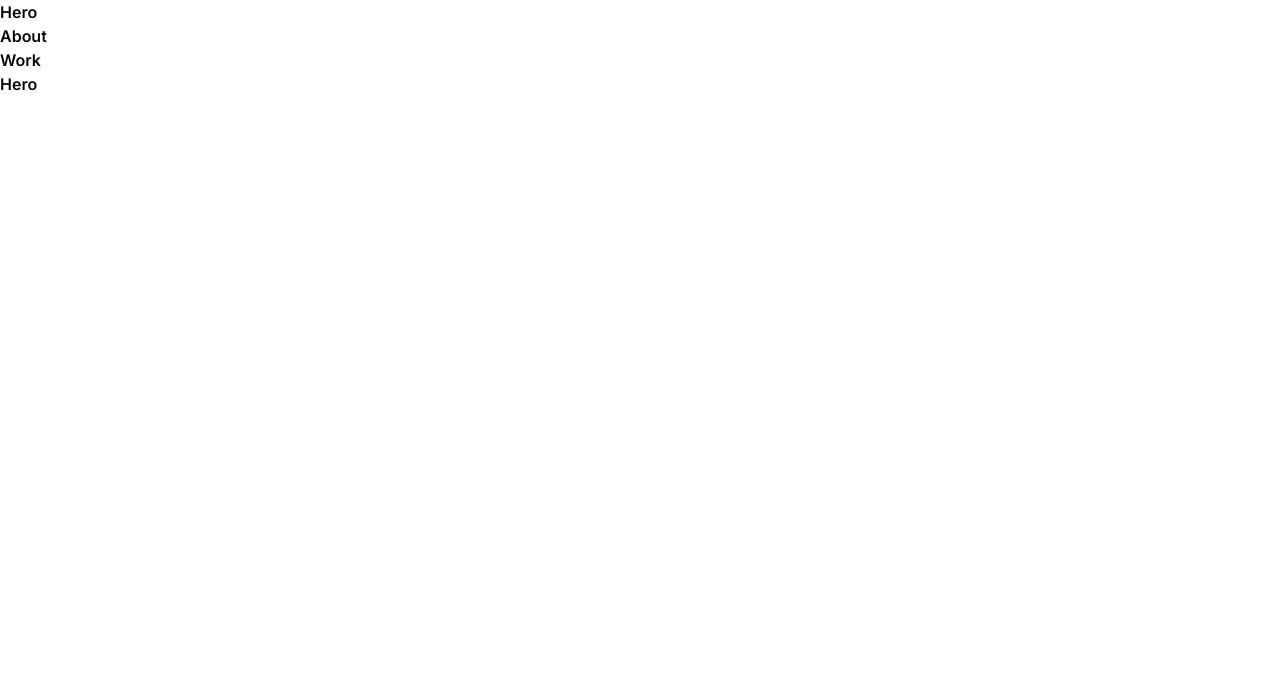
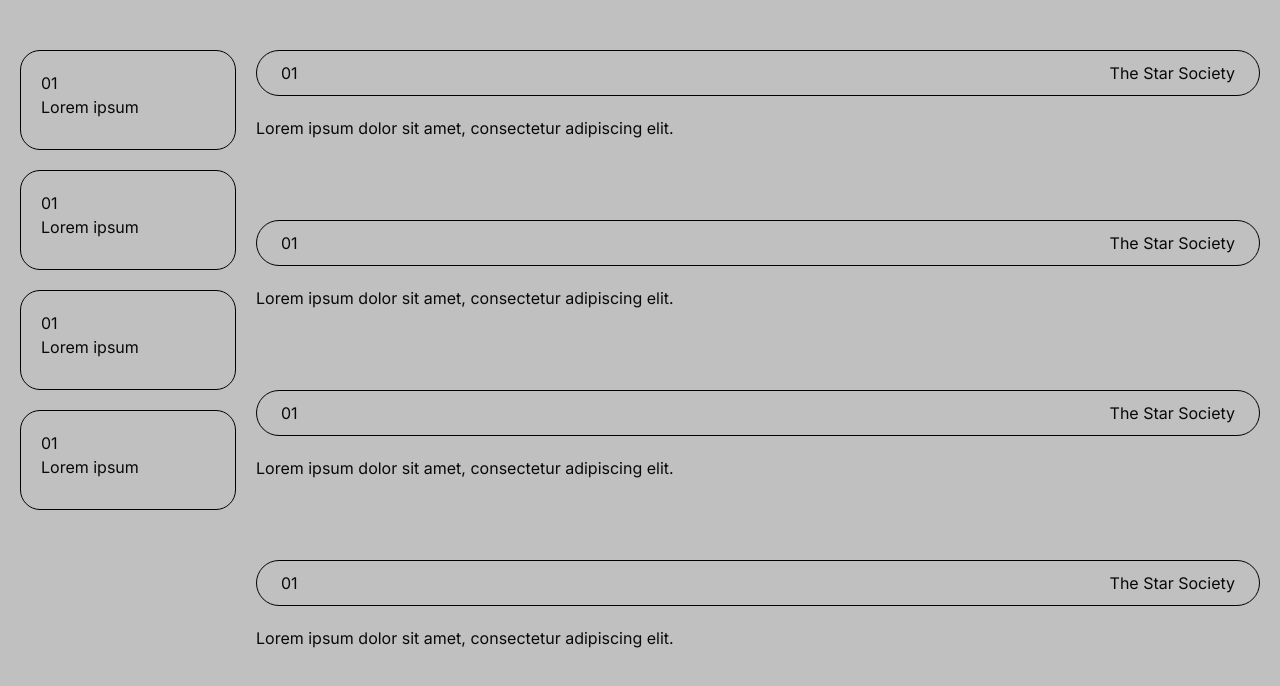
Before and after one commit to thestarsociety/hq, a Next.js app: page / in a window 1280 px wide. Shown: the top 686 px of the page. Built offline with nearby package versions, Linux system fonts and the light colour scheme.

Commit message:
basic structure

```diff
--- a/app/layout.tsx
+++ b/app/layout.tsx
@@ -3,6 +3,7 @@ import { Inter } from "next/font/google";
 import "./globals.css";
 import { ThemeProvider } from "@/components/providers/themeProvider";
 import { constructMetadata } from "@/lib/metadata";
+import { cn } from "@/lib/utils";
 
 const inter = Inter({ subsets: ["latin"] });
 
@@ -15,7 +16,10 @@ export default function RootLayout({
 }>) {
   return (
     <html lang="en" suppressHydrationWarning>
-      <body className={inter.className}>
+      <body className={cn(
+        "h-full w-full bg-[#c0c0c0]",
+        inter.className
+      )}>
         <ThemeProvider attribute="class" defaultTheme="light" forcedTheme="light" disableTransitionOnChange>
           {children}
         </ThemeProvider>
--- a/app/page.tsx
+++ b/app/page.tsx
@@ -4,23 +4,35 @@ import { AboutPage } from "@/components/pages/about";
 import { ContactUsPage } from "@/components/pages/contactus";
 import { HeroPage } from "@/components/pages/hero";
 import { WorkPage } from "@/components/pages/work";
+import { AboutSection } from "@/components/sections/about";
+import { ContactSection } from "@/components/sections/contact";
+import { HeroSection } from "@/components/sections/hero";
+import { WorkSection } from "@/components/sections/work";
 
 export default function Home() {
   return (
-    <div className="h-full w-full font-semibold">
-      <div className="flex flex-col">
-        <div>
+    <div className="m-0 p-0 box-border h-full w-full">
+      <div className="fixed w-[20%] my-[50px] px-5">
+        <div className="h-[100px] flex flex-col justify-between mb-5 p-5 border-[1.5px] border-black rounded-[20px] transition-[height] duration-500">
           <HeroPage />
         </div>
-        <div>
+        <div className="h-[100px] flex flex-col justify-between mb-5 p-5 border-[1.5px] border-black rounded-[20px] transition-[height] duration-500">
           <AboutPage />
         </div>
-        <div>
+        <div className="h-[100px] flex flex-col justify-between mb-5 p-5 border-[1.5px] border-black rounded-[20px] transition-[height] duration-500">
           <WorkPage />
         </div>
-        <div>
+        <div className="h-[100px] flex flex-col justify-between mb-5 p-5 border-[1.5px] border-black rounded-[20px] transition-[height] duration-500">
           <ContactUsPage />
         </div>
+      </div>
+
+      {/* Sections */}
+      <div className="absolute w-[80%] h-[100%] left-[20%] pt-[30px] pr-[20px]">
+        <HeroSection />
+        <WorkSection />
+        <AboutSection />
+        <ContactSection />
       </div>
     </div>
   );
--- a/components/pages/about.tsx
+++ b/components/pages/about.tsx
@@ -1,7 +1,8 @@
 export const AboutPage = () => {
     return (
         <div>
-            About
+            <p>01</p>
+            <p>Lorem ipsum</p>
         </div>
     )
 }
--- a/components/pages/contactus.tsx
+++ b/components/pages/contactus.tsx
@@ -1,7 +1,8 @@
 export const ContactUsPage = () => {
     return (
         <div>
-            Hero
+            <p>01</p>
+            <p>Lorem ipsum</p>
         </div>
     )
 }
--- a/components/pages/hero.tsx
+++ b/components/pages/hero.tsx
@@ -1,7 +1,8 @@
 export const HeroPage = () => {
     return (
         <div>
-            Hero
+            <p>01</p>
+            <p>Lorem ipsum</p>
         </div>
     )
 }
--- a/components/pages/work.tsx
+++ b/components/pages/work.tsx
@@ -1,7 +1,8 @@
 export const WorkPage = () => {
     return (
         <div>
-            Work
+            <p>01</p>
+            <p>Lorem ipsum</p>
         </div>
     )
 }
--- /dev/null
+++ b/components/sections/about.tsx
@@ -0,0 +1,15 @@
+export const AboutSection = () => {
+    return (
+        <div className="w-full mt-5 mb-20">
+            <div className="flex w-full justify-between mb-[20px] py-2.5 px-6 border-[1.5px] border-black rounded-[40px] font-[14px]">
+                <p>01</p>
+                <p>The Star Society</p>
+            </div>
+            <div className="copy">
+                <h1>
+                    Lorem ipsum dolor sit amet, consectetur adipiscing elit.
+                </h1>
+            </div>
+        </div>
+    )
+}
--- /dev/null
+++ b/components/sections/contact.tsx
@@ -0,0 +1,17 @@
+
+
+export const ContactSection = () => {
+    return (
+        <div className="w-full mt-5 mb-20">
+            <div className="flex w-full justify-between mb-[20px] py-2.5 px-6 border-[1.5px] border-black rounded-[40px] font-[14px]">
+                <p>01</p>
+                <p>The Star Society</p>
+            </div>
+            <div className="copy">
+                <h1>
+                    Lorem ipsum dolor sit amet, consectetur adipiscing elit.
+                </h1>
+            </div>
+        </div>
+    )
+}
--- /dev/null
+++ b/components/sections/hero.tsx
@@ -0,0 +1,15 @@
+export const HeroSection = () => {
+    return (
+        <div className="w-full mt-5 mb-20">
+            <div className="flex w-full justify-between mb-[20px] py-2.5 px-6 border-[1.5px] border-black rounded-[40px] font-[14px]">
+                <p>01</p>
+                <p>The Star Society</p>
+            </div>
+            <div className="copy">
+                <h1>
+                    Lorem ipsum dolor sit amet, consectetur adipiscing elit.
+                </h1>
+            </div>
+        </div>
+    )
+}
--- /dev/null
+++ b/components/sections/work.tsx
@@ -0,0 +1,15 @@
+export const WorkSection = () => {
+    return (
+        <div className="w-full mt-5 mb-20">
+            <div className="flex w-full justify-between mb-[20px] py-2.5 px-6 border-[1.5px] border-black rounded-[40px] font-[14px]">
+                <p>01</p>
+                <p>The Star Society</p>
+            </div>
+            <div className="copy">
+                <h1>
+                    Lorem ipsum dolor sit amet, consectetur adipiscing elit.
+                </h1>
+            </div>
+        </div>
+    )
+}
```
